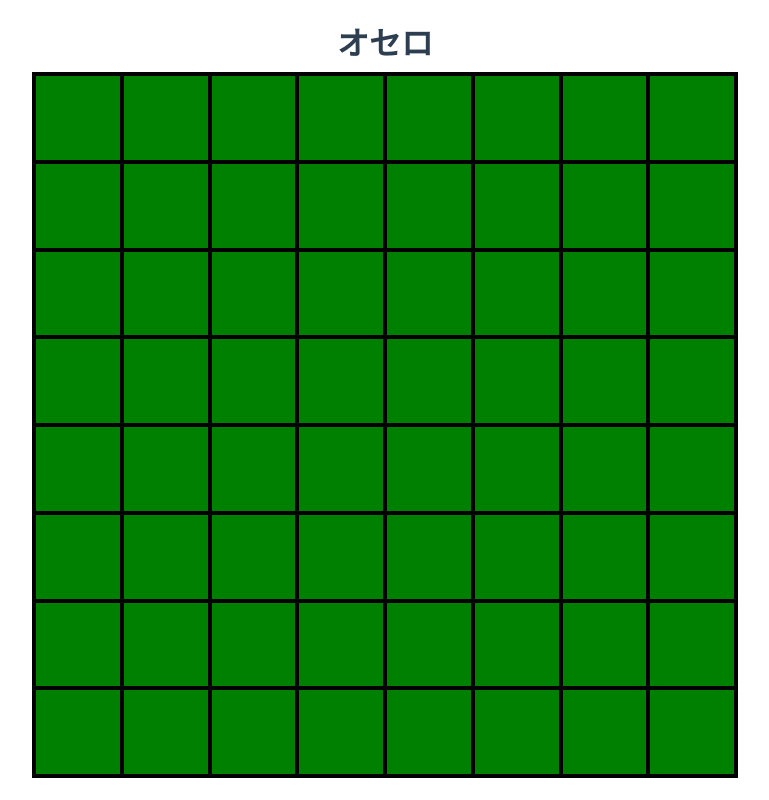
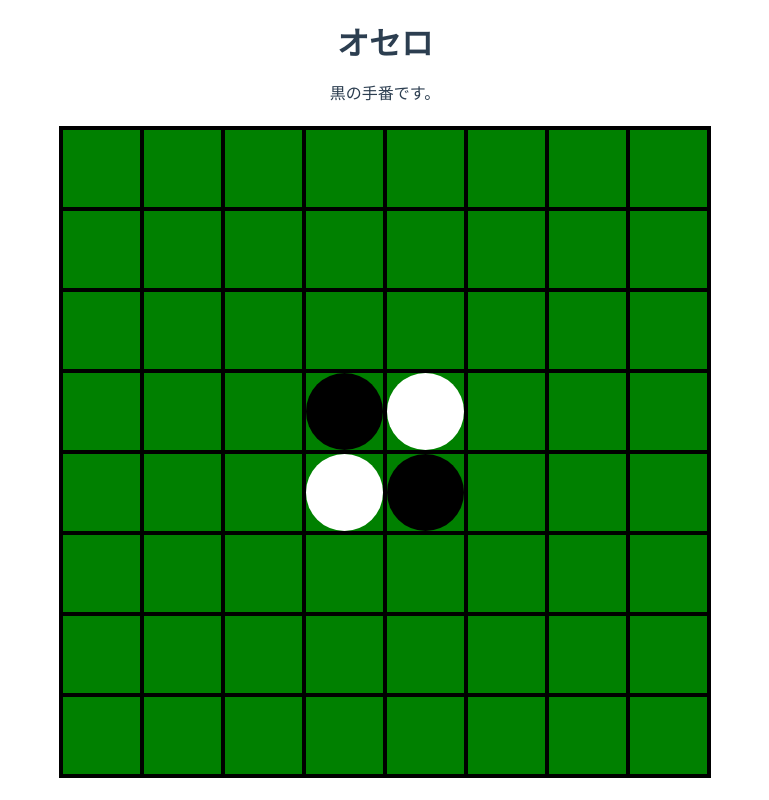
Before and after one commit to uekiGityuto/othello_vuejs, a Vue app: page / in a window 1280 px wide. Shown: the whole page, without its empty margins (255-1024 px from the left). Built offline with nearby package versions, Linux system fonts and the light colour scheme.

Commit message:
石を置く処理まで実装

```diff
--- a/src/App.vue
+++ b/src/App.vue
@@ -1,21 +1,16 @@
 <template>
   <div id="app">
-    <div class="header">
-      <h1>オセロ</h1>
-    </div>
-    <div class="main">
-      <VBoard msg="Welcome to Your Vue.js + TypeScript App" />
-    </div>
+    <VGame />
   </div>
 </template>
 
 <script lang="ts">
 import { Component, Vue } from "vue-property-decorator";
-import VBoard from "./components/VBoard.vue";
+import VGame from "./components/VGame.vue";
 
 @Component({
   components: {
-    VBoard,
+    VGame,
   },
 })
 export default class App extends Vue {}
@@ -28,24 +23,5 @@ export default class App extends Vue {}
   -moz-osx-font-smoothing: grayscale;
   text-align: center;
   color: #2c3e50;
-  display: flex;
-  flex-direction: column;
-  height: 96vh;
-}
-
-.header {
-  margin-top: 8px;
-}
-
-.header h1 {
-  margin: 2px;
-}
-
-.main {
-  margin-top: 8px;
-  display: flex;
-  align-items: center;
-  justify-content: center;
-  flex: 1 1 100%;
 }
 </style>
--- a/src/components/VBoard.vue
+++ b/src/components/VBoard.vue
@@ -1,19 +1,15 @@
 <template>
   <div class="board">
-    <VRow></VRow>
-    <VRow></VRow>
-    <VRow></VRow>
-    <VRow></VRow>
-    <VRow></VRow>
-    <VRow></VRow>
-    <VRow></VRow>
-    <VRow></VRow>
+    <VRow v-for="row in board.rows" :key="row.num" :row="row" @put="put"></VRow>
   </div>
 </template>
 
 <script lang="ts">
 import { Component, Prop, Vue } from "vue-property-decorator";
 import VRow from "./VRow.vue";
+import { Color } from "../models/color";
+import Cell from "../models/cell";
+import Board from "../models/board";
 
 @Component({
   components: {
@@ -21,7 +17,16 @@ import VRow from "./VRow.vue";
   },
 })
 export default class VBoard extends Vue {
-  @Prop() private msg!: string;
+  @Prop() private turn!: Color;
+  @Prop() private board!: Board;
+
+  put(cell: Cell): void {
+    if (this.board.put(cell, this.turn)) {
+      this.$emit("changeTurn", true);
+    } else {
+      this.$emit("changeTurn", false);
+    }
+  }
 }
 </script>
 
--- a/src/components/VCell.vue
+++ b/src/components/VCell.vue
@@ -1,12 +1,25 @@
 <template>
-  <div class="cell"></div>
+  <div class="cell">
+    <div
+      class="stone"
+      :class="{ black: cell.isBlack(), white: cell.isWhite() }"
+      @click="onClick"
+    ></div>
+  </div>
 </template>
 
 <script lang="ts">
-import { Component, Vue } from "vue-property-decorator";
+import { Component, Prop, Vue } from "vue-property-decorator";
+import Cell from "../models/cell";
 
 @Component
-export default class VCell extends Vue {}
+export default class VCell extends Vue {
+  @Prop() private cell!: Cell;
+
+  onClick(): void {
+    this.$emit("put", this.cell);
+  }
+}
 </script>
 
 <!-- Add "scoped" attribute to limit CSS to this component only -->
@@ -18,4 +31,15 @@ export default class VCell extends Vue {}
   border: 2px solid black;
   box-sizing: border-box;
 }
+.stone {
+  width: 100%;
+  height: 100%;
+  border-radius: 50%;
+}
+.black {
+  background-color: black;
+}
+.white {
+  background-color: white;
+}
 </style>
--- /dev/null
+++ b/src/components/VGame.vue
@@ -0,0 +1,70 @@
+<template>
+  <div class="game">
+    <div class="header">
+      <h1>オセロ</h1>
+      <p>{{ message }}</p>
+    </div>
+
+    <div class="main">
+      <VBoard :board="board" :turn="turn" @changeTurn="changeTurn"></VBoard>
+    </div>
+  </div>
+</template>
+
+<script lang="ts">
+import { Component, Vue } from "vue-property-decorator";
+import VBoard from "./VBoard.vue";
+import { BLACK, Color } from "../models/color";
+import Board from "../models/board";
+import Game from "../models/game";
+
+@Component({
+  components: {
+    VBoard,
+  },
+})
+export default class VGame extends Vue {
+  private turn: Color = BLACK;
+  private board = new Board();
+  private game = new Game();
+
+  changeTurn(ok: boolean): void {
+    if (ok) {
+      this.turn = this.game.changeTurn(this.turn);
+    }
+  }
+
+  get message(): string {
+    if (this.turn === BLACK) {
+      return "黒の手番です。";
+    } else {
+      return "白の手番です。";
+    }
+  }
+}
+</script>
+
+<!-- Add "scoped" attribute to limit CSS to this component only -->
+<style scoped>
+.game {
+  display: flex;
+  flex-direction: column;
+  height: 96vh;
+}
+
+.header {
+  margin-top: 8px;
+}
+
+.header h1 {
+  margin: 2px;
+}
+
+.main {
+  margin-top: 8px;
+  display: flex;
+  align-items: center;
+  justify-content: center;
+  flex: 1 1 100%;
+}
+</style>
--- a/src/components/VRow.vue
+++ b/src/components/VRow.vue
@@ -1,26 +1,32 @@
 <template>
   <div class="row">
-    <VCell></VCell>
-    <VCell></VCell>
-    <VCell></VCell>
-    <VCell></VCell>
-    <VCell></VCell>
-    <VCell></VCell>
-    <VCell></VCell>
-    <VCell></VCell>
+    <VCell
+      v-for="cell in row.cells"
+      :key="`${cell.x}-${cell.y}`"
+      :cell="cell"
+      @put="onClick"
+    ></VCell>
   </div>
 </template>
 
 <script lang="ts">
-import { Component, Vue } from "vue-property-decorator";
+import { Component, Prop, Vue } from "vue-property-decorator";
 import VCell from "./VCell.vue";
+import Cell from "../models/cell";
+import Row from "../models/row";
 
 @Component({
   components: {
     VCell,
   },
 })
-export default class VRow extends Vue {}
+export default class VRow extends Vue {
+  @Prop() private row!: Row;
+
+  onClick(cell: Cell): void {
+    this.$emit("put", cell);
+  }
+}
 </script>
 
 <!-- Add "scoped" attribute to limit CSS to this component only -->
@@ -29,6 +35,6 @@ export default class VRow extends Vue {}
   width: 100%;
   height: 100%;
   display: flex;
-  align-items: stretch
+  align-items: stretch;
 }
 </style>
--- /dev/null
+++ b/src/models/board.ts
@@ -0,0 +1,31 @@
+import Row from "./row"
+import { Color, WHITE, BLACK } from "./color"
+import Cell from "./cell"
+
+export default class Board {
+    private _rows: Row[];
+
+    constructor() {
+        this._rows = [...Array(8)].map((_, i) => new Row(i));
+        this._rows[3].cells[3].put(BLACK);
+        this._rows[3].cells[4].put(WHITE);
+        this._rows[4].cells[3].put(WHITE);
+        this._rows[4].cells[4].put(BLACK);
+    }
+
+    get rows() {
+        return this._rows;
+    }
+
+    put(cell: Cell, turn: Color): boolean {
+        // if(this.search().length === 0) {
+        //     return false;
+        // }
+        cell.put(turn);
+        return true;
+    }
+
+    private search(): Cell[] {
+        return [];
+    }
+}
--- /dev/null
+++ b/src/models/cell.ts
@@ -0,0 +1,37 @@
+import { WHITE, BLACK, Color } from "./color"
+
+export default class Cell {
+    private _x: number;
+    private _y: number;
+    private _cellState: Color | null;
+
+    constructor(x:number, y: number) {
+        this._x = x;
+        this._y = y;
+        this._cellState = null;
+    }
+
+    get x() {
+        return this._x;
+    }
+
+    get y() {
+        return this._y;
+    }
+
+    isNone(): boolean {
+        return this._cellState === null;
+    }
+
+    isBlack(): boolean {
+        return this._cellState === BLACK;
+    }
+
+    isWhite(): boolean {
+        return this._cellState === WHITE;
+    }
+
+    put(color: Color): void {
+        this._cellState = color;
+    }
+}
--- /dev/null
+++ b/src/models/color.ts
@@ -0,0 +1,3 @@
+export const WHITE = Symbol();
+export const BLACK = Symbol();
+export type Color = typeof WHITE | typeof BLACK;
--- /dev/null
+++ b/src/models/game.ts
@@ -0,0 +1,12 @@
+import { WHITE, BLACK, Color } from "../models/color";
+
+export default class Game {
+
+    changeTurn(turn: Color): Color {
+        if (turn === BLACK) {
+          return WHITE;
+        } else {
+          return BLACK;
+        }
+      }
+}
--- /dev/null
+++ b/src/models/row.ts
@@ -0,0 +1,19 @@
+import Cell from "./cell"
+
+export default class Row {
+    private _num: number;
+    private _cells: Cell[];
+
+    constructor(num: number) {
+        this._num = num;
+        this._cells = [...Array(8)].map((_, i) => new Cell(i, num));
+    }
+
+    get num() {
+        return this._num;
+    }
+
+    get cells() {
+        return this._cells;
+    }
+}
```
Also changed, not shown: .eslintrc.js, src/assets/logo.png (deleted).
